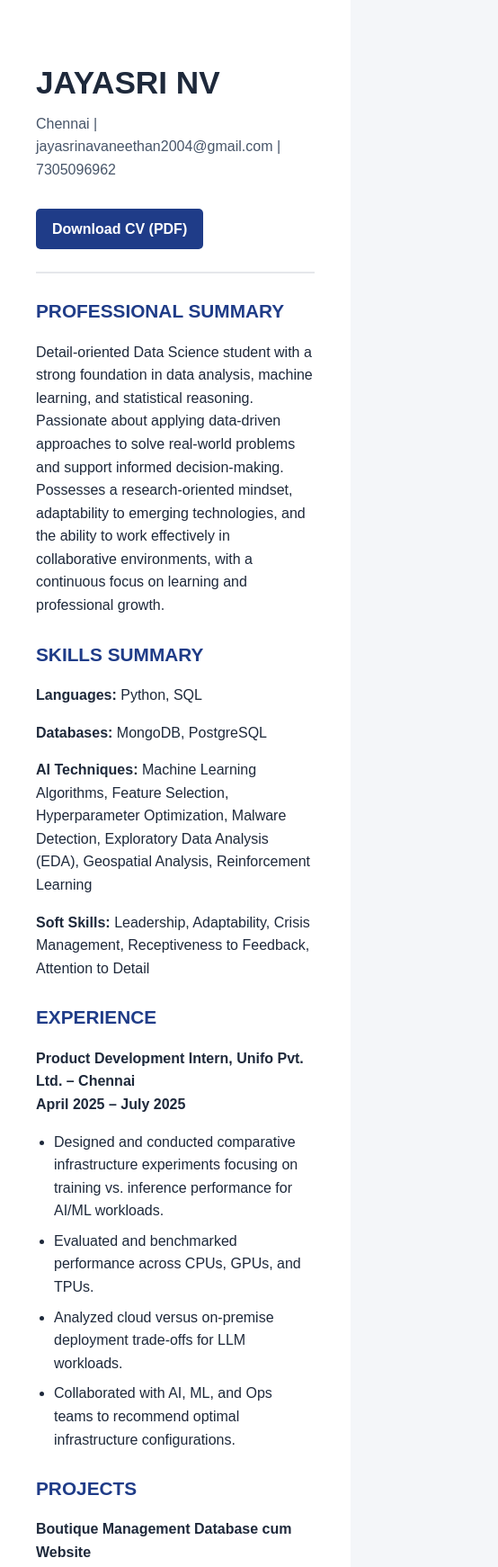
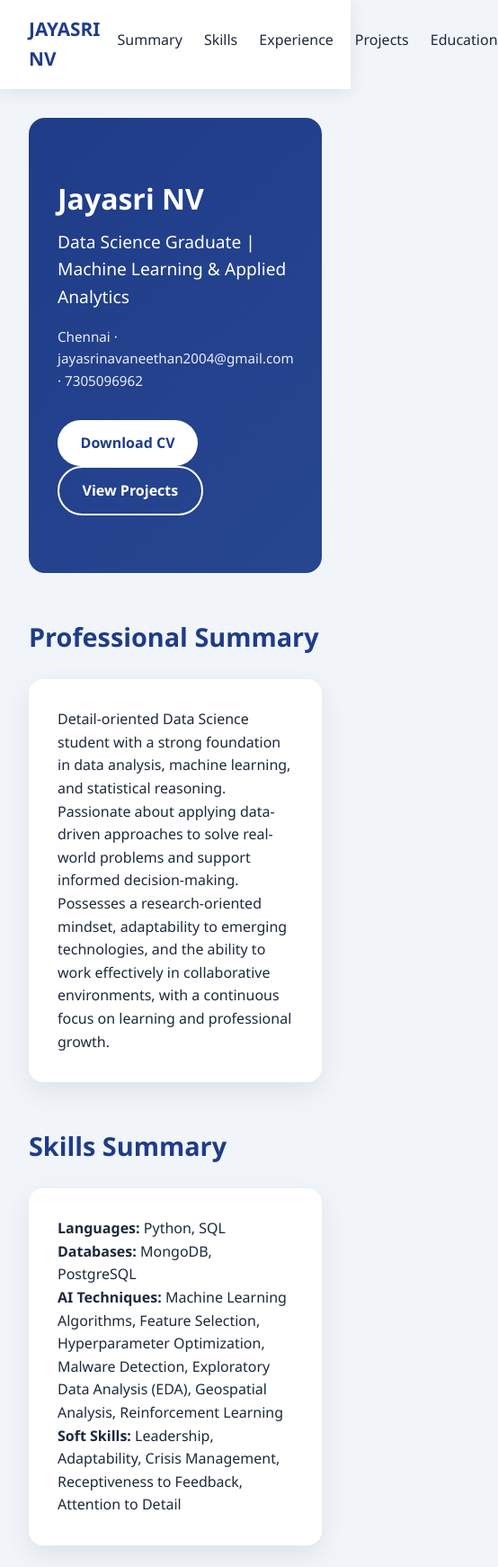
Before and after one commit to JayasriNV/jayasri-portfolio.github.io, a plain HTML site: page index.html in a window 390 px wide. Shown: the top 1742 px of the page at 90% size, 554 px wide, since content can reach past the window. Drawn offline with Linux system fonts and the light colour scheme.

Commit message:
Update index.html

```diff
--- a/index.html
+++ b/index.html
@@ -3,122 +3,226 @@
 <head>
 <meta charset="UTF-8">
 <meta name="viewport" content="width=device-width, initial-scale=1.0">
-    <title>Jayasri NV | Data Science Resume</title>
+<title>Jayasri NV | Data Science Portfolio</title>
 
 <style>
-        body {
-            font-family: Arial, Helvetica, sans-serif;
-            background: #f4f6f9;
-            color: #1e293b;
+:root {
+    --primary: #1f3c88;
+    --secondary: #0f172a;
+    --accent: #3b82f6;
+    --bg: #f1f5f9;
+    --card: #ffffff;
+    --text: #1e293b;
+    --muted: #64748b;
+}
+
+* {
     margin: 0;
     padding: 0;
+    box-sizing: border-box;
+}
+
+body {
+    font-family: "Segoe UI", Roboto, Arial, sans-serif;
+    background: var(--bg);
+    color: var(--text);
     line-height: 1.6;
 }
 
-        .container {
-            max-width: 900px;
-            margin: auto;
-            background: #ffffff;
-            padding: 40px;
+/* NAVBAR */
+header {
+    background: white;
+    position: sticky;
+    top: 0;
+    z-index: 1000;
+    box-shadow: 0 4px 20px rgba(0,0,0,0.08);
 }
 
-        h1 {
-            margin-bottom: 5px;
-            font-size: 2.2rem;
+nav {
+    max-width: 1200px;
+    margin: auto;
+    padding: 1rem 2rem;
+    display: flex;
+    justify-content: space-between;
+    align-items: center;
 }
 
-        .contact {
-            color: #475569;
-            margin-bottom: 20px;
+.logo {
+    font-size: 1.3rem;
+    font-weight: 700;
+    color: var(--primary);
 }
 
-        hr {
-            border: none;
-            border-top: 2px solid #e5e7eb;
-            margin: 25px 0;
+.nav-links {
+    display: flex;
+    gap: 1.5rem;
+    list-style: none;
 }
 
-        h2 {
-            font-size: 1.3rem;
-            color: #1f3c88;
-            margin-bottom: 10px;
-            text-transform: uppercase;
+.nav-links a {
+    text-decoration: none;
+    color: var(--text);
+    font-weight: 500;
 }
 
-        ul {
-            padding-left: 20px;
+/* LAYOUT */
+.container {
+    max-width: 1200px;
+    margin: auto;
+    padding: 2rem;
 }
 
-        li {
-            margin-bottom: 8px;
+/* HERO */
+.hero {
+    background: linear-gradient(135deg, var(--primary), #274690);
+    color: white;
+    padding: 4rem 2rem;
+    border-radius: 18px;
+    margin-bottom: 3rem;
 }
 
-        .section {
-            margin-bottom: 25px;
+.hero h1 {
+    font-size: 2.8rem;
+    margin-bottom: 0.5rem;
+}
+
+.hero p {
+    font-size: 1.2rem;
+    max-width: 900px;
+}
+
+.hero-meta {
+    margin-top: 1rem;
+    font-size: 0.95rem;
+    opacity: 0.9;
+}
+
+.hero-actions {
+    margin-top: 2rem;
 }
 
 .btn {
     display: inline-block;
-            padding: 10px 18px;
-            background: #1f3c88;
-            color: white;
+    padding: 0.8rem 1.6rem;
+    border-radius: 30px;
     text-decoration: none;
-            border-radius: 5px;
-            font-weight: bold;
-            margin-top: 10px;
+    font-weight: 600;
+    margin-right: 1rem;
 }
 
-        .btn:hover {
-            background: #162c63;
+.btn-primary {
+    background: white;
+    color: var(--primary);
 }
 
-        .job-title {
-            font-weight: bold;
+.btn-outline {
+    border: 2px solid white;
+    color: white;
 }
 
-        .tools {
-            font-style: italic;
-            color: #475569;
+/* SECTIONS */
+section {
+    margin-bottom: 3rem;
 }
 
+.section-title {
+    font-size: 1.8rem;
+    margin-bottom: 1.5rem;
+    color: var(--primary);
+}
+
+/* CARDS */
+.card {
+    background: var(--card);
+    padding: 2rem;
+    border-radius: 16px;
+    box-shadow: 0 10px 30px rgba(0,0,0,0.08);
+    margin-bottom: 1.5rem;
+}
+
+/* LIST */
+ul {
+    padding-left: 1.2rem;
+}
+
+li {
+    margin-bottom: 0.6rem;
+}
+
+/* TAG TEXT */
+.muted {
+    color: var(--muted);
+}
+
+/* FOOTER */
 footer {
     text-align: center;
-            font-size: 0.9rem;
-            color: #64748b;
-            margin-top: 40px;
+    color: var(--muted);
+    padding: 2rem 0;
+}
+
+/* RESPONSIVE */
+@media (max-width: 768px) {
+    .hero h1 {
+        font-size: 2rem;
+    }
 }
 </style>
 </head>
 
 <body>
 
+<header>
+<nav>
+    <div class="logo">JAYASRI NV</div>
+    <ul class="nav-links">
+        <li><a href="#summary">Summary</a></li>
+        <li><a href="#skills">Skills</a></li>
+        <li><a href="#experience">Experience</a></li>
+        <li><a href="#projects">Projects</a></li>
+        <li><a href="#education">Education</a></li>
+    </ul>
+</nav>
+</header>
+
 <div class="container">
 
-    <h1>JAYASRI NV</h1>
-    <div class="contact">
-        Chennai | jayasrinavaneethan2004@gmail.com | 7305096962
+<!-- HERO -->
+<div class="hero">
+    <h1>Jayasri NV</h1>
+    <p>Data Science Graduate | Machine Learning & Applied Analytics</p>
+    <div class="hero-meta">
+        Chennai · jayasrinavaneethan2004@gmail.com · 7305096962
+    </div>
+    <div class="hero-actions">
+        <a href="JAYASRI_NV_Resume.pdf" class="btn btn-primary" download>
+            Download CV
+        </a>
+        <a href="#projects" class="btn btn-outline">
+            View Projects
+        </a>
+    </div>
 </div>
 
-    <a href="JAYASRI_NV_Resume.pdf" class="btn" download>
-        Download CV (PDF)
-    </a>
-
-    <hr>
-
-    <div class="section">
-        <h2>Professional Summary</h2>
+<!-- SUMMARY -->
+<section id="summary">
+<h2 class="section-title">Professional Summary</h2>
+<div class="card">
     <p>
         Detail-oriented Data Science student with a strong foundation in data analysis,
         machine learning, and statistical reasoning. Passionate about applying data-driven
         approaches to solve real-world problems and support informed decision-making.
-            Possesses a research-oriented mindset, adaptability to emerging technologies, and
-            the ability to work effectively in collaborative environments, with a continuous
+        Possesses a research-oriented mindset, adaptability to emerging technologies,
+        and the ability to work effectively in collaborative environments, with a continuous
         focus on learning and professional growth.
     </p>
 </div>
+</section>
 
-    <div class="section">
-        <h2>Skills Summary</h2>
+<!-- SKILLS -->
+<section id="skills">
+<h2 class="section-title">Skills Summary</h2>
+<div class="card">
     <p><strong>Languages:</strong> Python, SQL</p>
     <p><strong>Databases:</strong> MongoDB, PostgreSQL</p>
     <p><strong>AI Techniques:</strong> Machine Learning Algorithms, Feature Selection,
@@ -127,91 +231,83 @@
     <p><strong>Soft Skills:</strong> Leadership, Adaptability, Crisis Management,
         Receptiveness to Feedback, Attention to Detail</p>
 </div>
+</section>
 
-    <div class="section">
-        <h2>Experience</h2>
-        <p class="job-title">
-            Product Development Intern, Unifo Pvt. Ltd. – Chennai
-            <br>April 2025 – July 2025
-        </p>
+<!-- EXPERIENCE -->
+<section id="experience">
+<h2 class="section-title">Experience</h2>
+<div class="card">
+    <strong>Product Development Intern – Unifo Pvt. Ltd., Chennai</strong><br>
+    <span class="muted">April 2025 – July 2025</span>
     <ul>
-            <li>Designed and conducted comparative infrastructure experiments focusing on training vs. inference performance for AI/ML workloads.</li>
-            <li>Evaluated and benchmarked performance across CPUs, GPUs, and TPUs.</li>
-            <li>Analyzed cloud versus on-premise deployment trade-offs for LLM workloads.</li>
-            <li>Collaborated with AI, ML, and Ops teams to recommend optimal infrastructure configurations.</li>
+        <li>Designed and conducted comparative infrastructure experiments for AI/ML workloads.</li>
+        <li>Benchmarked performance across CPUs, GPUs, and TPUs.</li>
+        <li>Analyzed cloud vs on-premise deployment for LLM workloads.</li>
+        <li>Collaborated with AI, ML, and Ops teams on infrastructure recommendations.</li>
+    </ul>
+</div>
+</section>
+
+<!-- PROJECTS -->
+<section id="projects">
+<h2 class="section-title">Projects</h2>
+
+<div class="card">
+    <strong>Boutique Management Database cum Website</strong>
+    <ul>
+        <li>Developed a virtual boutique management system with integrated database.</li>
+        <li>Implemented backend operations for real-time data handling.</li>
+        <li class="muted">Tools: SQL, Python, MongoDB, PostgreSQL</li>
     </ul>
 </div>
 
-    <div class="section">
-        <h2>Projects</h2>
-
-        <p class="job-title">Boutique Management Database cum Website</p>
+<div class="card">
+    <strong>Research on Malware Detection System</strong>
     <ul>
-            <li>Developed a virtual boutique management system with integrated database.</li>
-            <li>Implemented backend database operations for real-time data handling.</li>
-            <li class="tools">Tools/Techniques Used: SQL, Python, MongoDB, PostgreSQL</li>
-        </ul>
-
-        <p class="job-title">Research on Malware Detection System</p>
-        <ul>
-            <li>Conducted analytical study on Android malware detection using ML techniques.</li>
+        <li>Analytical study on Android malware detection using ML classification.</li>
         <li>Applied feature selection and hyperparameter optimization.</li>
-            <li class="tools">Tools/Techniques Used: Python, Scikit-learn, Pandas, NumPy, Matplotlib, Seaborn</li>
-        </ul>
-
-        <p class="job-title">Exploratory Data Analysis & Geospatial Visualization on Zomato Dataset</p>
-        <ul>
-            <li>Analyzed restaurant distribution and customer preferences.</li>
-            <li>Created geospatial visualizations to identify hotspots.</li>
-            <li class="tools">Tools/Techniques Used: Python, Pandas, GeoPandas, Matplotlib, Seaborn, Folium</li>
-        </ul>
-
-        <p class="job-title">Self-Driven Car for Indian Roads Using Reinforcement Learning</p>
-        <ul>
-            <li>Designed an RL-based autonomous driving system.</li>
-            <li>Trained an agent using reward-based learning.</li>
-            <li class="tools">Tools/Techniques Used: Python, PPO, CARLA Simulator</li>
+        <li class="muted">Tools: Python, Scikit-learn, Pandas, NumPy</li>
     </ul>
 </div>
 
-    <div class="section">
-        <h2>Papers (Yet to be Published)</h2>
+<div class="card">
+    <strong>EDA & Geospatial Visualization on Zomato Dataset</strong>
     <ul>
-            <li>Sentiment Analysis in FinBERT for Stock Market Text Data using Global News Data</li>
-            <li>Enhanced Stock Prediction Using Hybrid LSTM-CNN Algorithm and Explainable AI with YFinance Data</li>
+        <li>Studied restaurant distribution and customer trends.</li>
+        <li>Created geospatial hotspot visualizations.</li>
+        <li class="muted">Tools: Pandas, GeoPandas, Folium</li>
     </ul>
 </div>
 
-    <div class="section">
-        <h2>Education</h2>
-        <p>
+<div class="card">
+    <strong>Self-Driven Car for Indian Roads (Reinforcement Learning)</strong>
+    <ul>
+        <li>Designed RL-based autonomous driving system.</li>
+        <li>Trained agent using reward-based learning.</li>
+        <li class="muted">Tools: Python, PPO, CARLA Simulator</li>
+    </ul>
+</div>
+</section>
+
+<!-- EDUCATION -->
+<section id="education">
+<h2 class="section-title">Education</h2>
+<div class="card">
     <strong>Amrita Vishwa Vidyapeetham, Coimbatore</strong><br>
     5-Year Integrated M.Sc. in Data Science (2022 – Present)<br>
     CGPA: 7.69
-        </p>
-        <p>
-            <strong>Coursework:</strong> Data Analysis and Statistics, Machine Learning,
-            Data Structures and Algorithms, Database Management Systems,
-            Data Visualization, Reinforcement Learning
+    <p class="muted">
+        Coursework: Data Analysis and Statistics, Machine Learning,
+        Data Structures and Algorithms, DBMS, Data Visualization,
+        Reinforcement Learning
     </p>
 </div>
-
-    <div class="section">
-        <h2>Extra Curricular Activities</h2>
-        <ul>
-            <li>Dancer in Natyasudha, Amrita Vishwa Vidyapeetham</li>
-            <li>Asia Book of Records holder in Bharathanatyam</li>
-            <li>Guinness World Record holder in Bharathanatyam</li>
-            <li>A+ Grade in Bharathanatyam Grade-Level 3 Examination</li>
-            <li>3rd Place – Group Dance, Amritotsavam 2023</li>
-        </ul>
-    </div>
+</section>
 
 <footer>
     © 2025 Jayasri NV
 </footer>
 
 </div>
-
 </body>
 </html>
```
Lines whose indentation alone changed are shown as unchanged.
